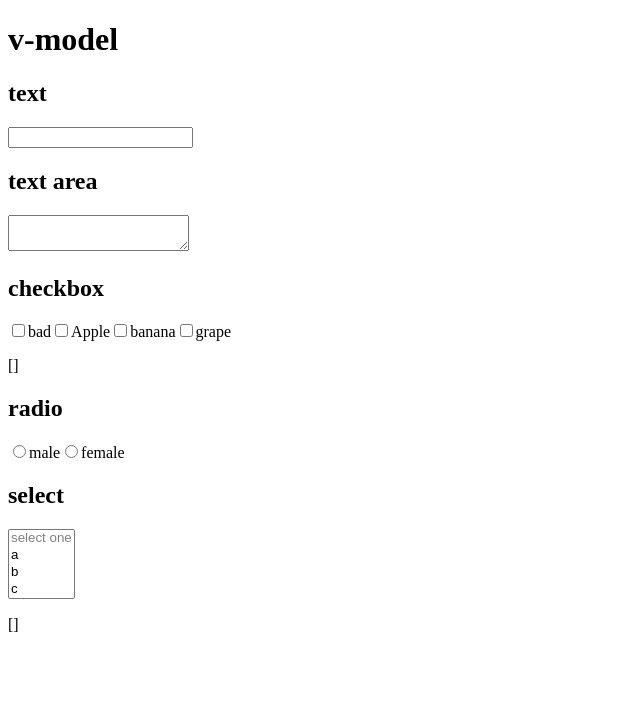
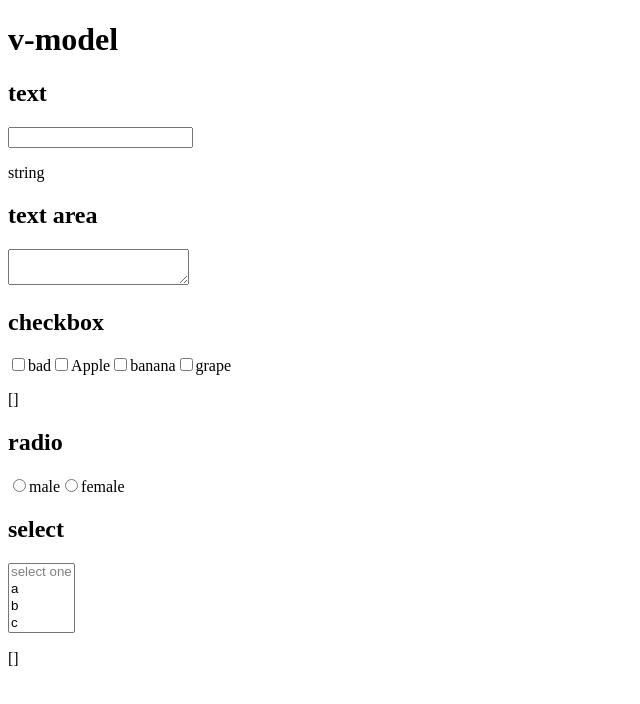
Before and after one commit to 802-web/form_by_vue, a Vue app: page / in a window 1280 px wide. Shown: the top 704 px of the page, without its empty margins (0-640 px from the left). Built offline with nearby package versions, Linux system fonts and the light colour scheme.

Commit message:
v-model option

```diff
--- a/src/App.vue
+++ b/src/App.vue
@@ -12,11 +12,11 @@ const selected = ref([])
 <template>
 	<h1>v-model</h1>
 	<h2>text</h2>
-	<input v-model="userInput" type="text" />
-	<p>{{ userInput }}</p>
+	<input v-model.lazy.number="userInput" type="text" />
+	<p>{{ typeof userInput }}</p>
 
 	<h2>text area</h2>
-	<textarea v-model="msg" type="textarea" />
+	<textarea v-model.trim="msg" type="textarea" />
 	<p style="white-space: pre">{{ msg }}</p>
 
 	<h2>checkbox</h2>
```
